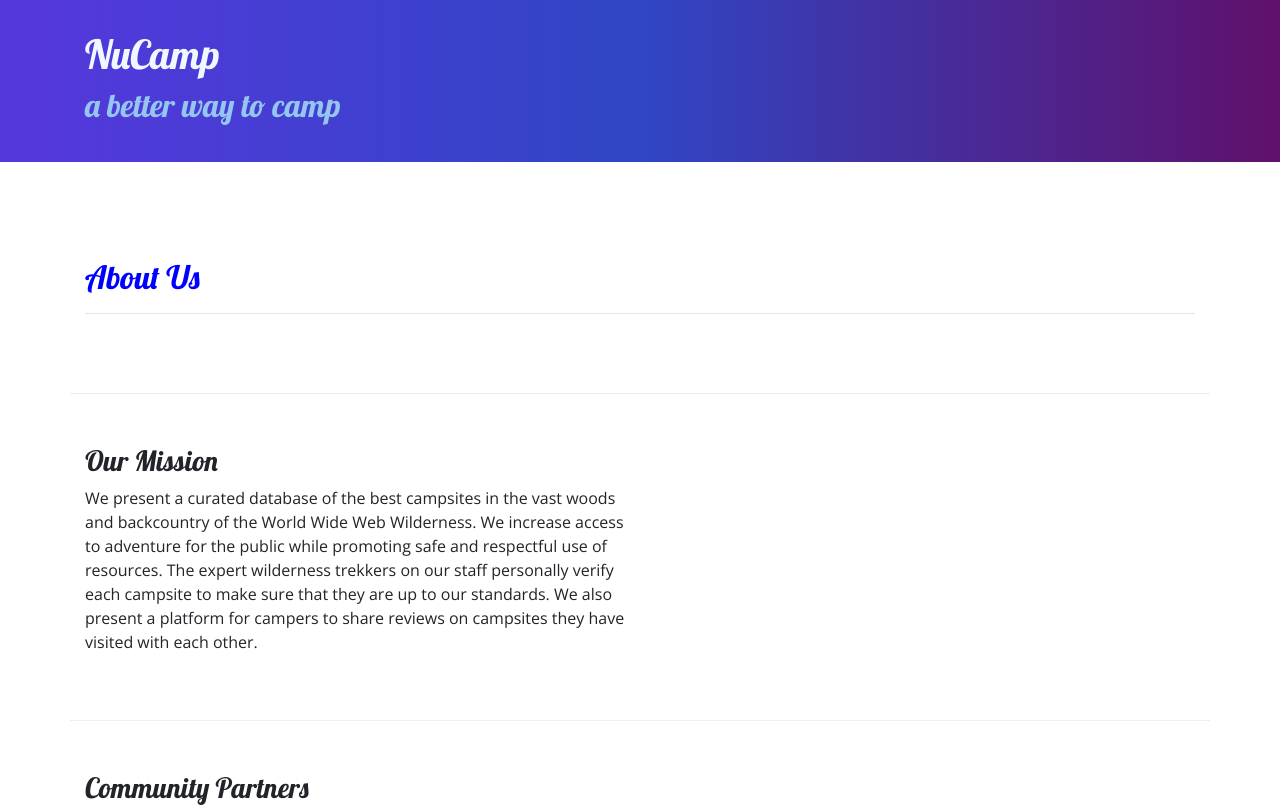
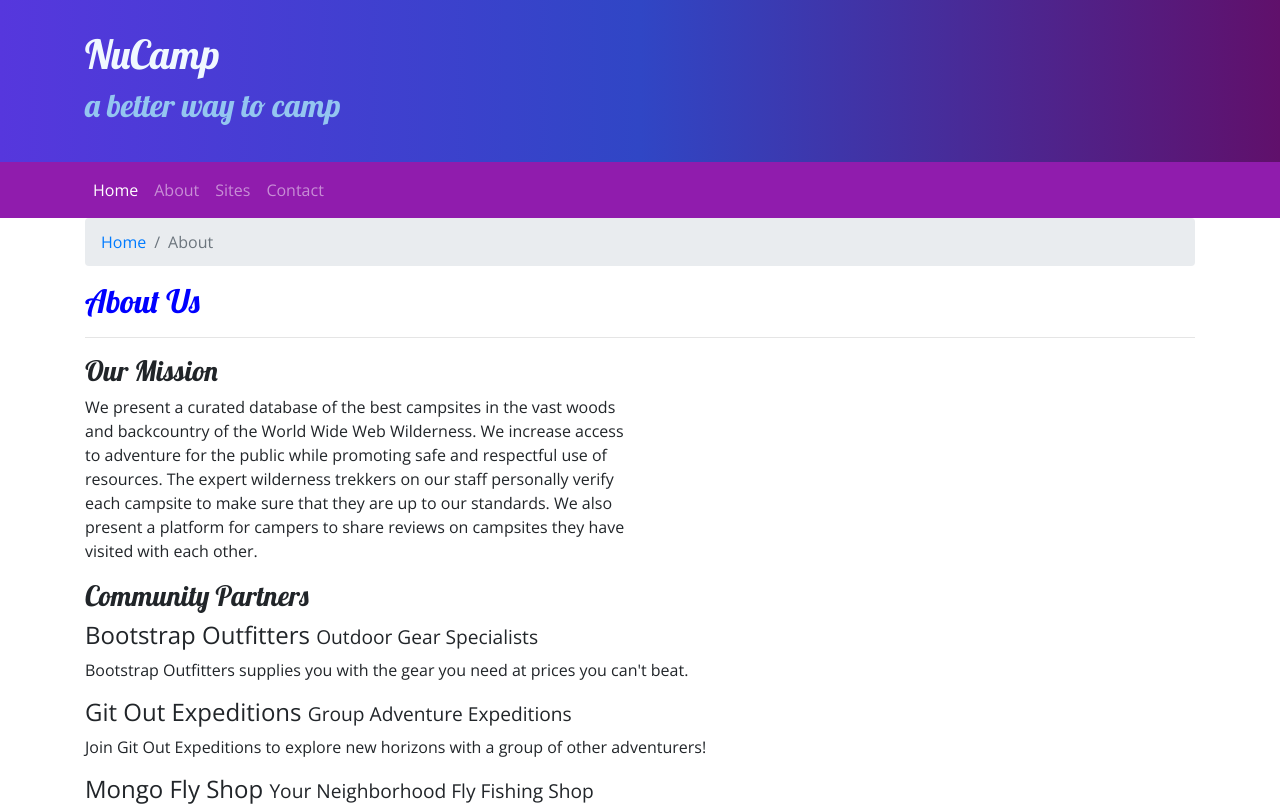
Before and after one commit to Cvan23/nucamp-bootstrap, a website: page aboutus.html in a window 1280 px wide. Shown: the top 808 px of the page. Drawn offline with nearby package versions, Linux system fonts and the light colour scheme.

Commit message:
Navbar and Breadcrumbs

```diff
--- a/aboutus.html
+++ b/aboutus.html
@@ -28,22 +28,42 @@
         </div>
     </header>
 
+    <nav class="navbar navbar-expand-sm navbar-dark sticky-top">
+        <div class="container">
+            <button class="navbar-toggler ml-auto" type="button" data-toggle="collapse" data-target="#nucampNavbar">
+                <span class="navbar-toggler-icon"></span>
+            </button>
+            <div class="collapse navbar-collapse" id="nucampNavbar">
+                <ul class="navbar-nav">
+                    <li class="nav-item active"><a class="nav-link" href="index.html">Home</a></li>
+                    <li class="nav-item"><a class="nav-link" href="#">About</a></li>
+                    <li class="nav-item"><a class="nav-link" href="#">Sites</a></li>
+                    <li class="nav-item"><a class="nav-link" href="#">Contact</a></li>
+                </ul>
+            </div>
+        </div>
+    </nav>
+
     <div class="container">
-        <div class="row row-content align align-items-center">
+        <div class="row">
             <div class="col">
+                <ol class="breadcrumb">
+                    <li class="breadcrumb-item"><a href="index.html">Home </a></li>
+                    <li class="breadcrumb-item active">About</li>
+                </ol>
                <h2>About Us</h2>
                <hr />
             </div>
         </div>
 
-        <div class="row row-content align align-items-center">
-            <div class="col col-lg-6">
+        <div class="row">
+            <div class="col col-sm-6">
                 <h3>Our Mission</h3>
                 <p>We present a curated database of the best campsites in the vast woods and backcountry of the World Wide Web Wilderness. We increase access to adventure for the public while promoting safe and respectful use of resources. The expert wilderness trekkers on our staff personally verify each campsite to make sure that they are up to our standards. We also present a platform for campers to share reviews on campsites they have visited with each other.</p>
             </div>
         </div>
 
-        <div class="row row-content align align-items-center">
+        <div class="row">
             <div class="col">
                 <h3>Community Partners</h3>
                 <h4>Bootstrap Outfitters <small>Outdoor Gear Specialists</small></h4>
--- a/css/styles.css
+++ b/css/styles.css
@@ -20,6 +20,7 @@
 }
 
 .jumbotron {
+    margin: 0;
     padding: 30px;
     background-image: linear-gradient( to right, #5637DD,
     #3046C5, #60106B);
@@ -34,3 +35,7 @@
 h1 {
     color: aliceblue;
 }
+
+.navbar {
+   background-color: #901CAD;
+}
```
Also changed, not shown: index.html (+18 -0 lines).
